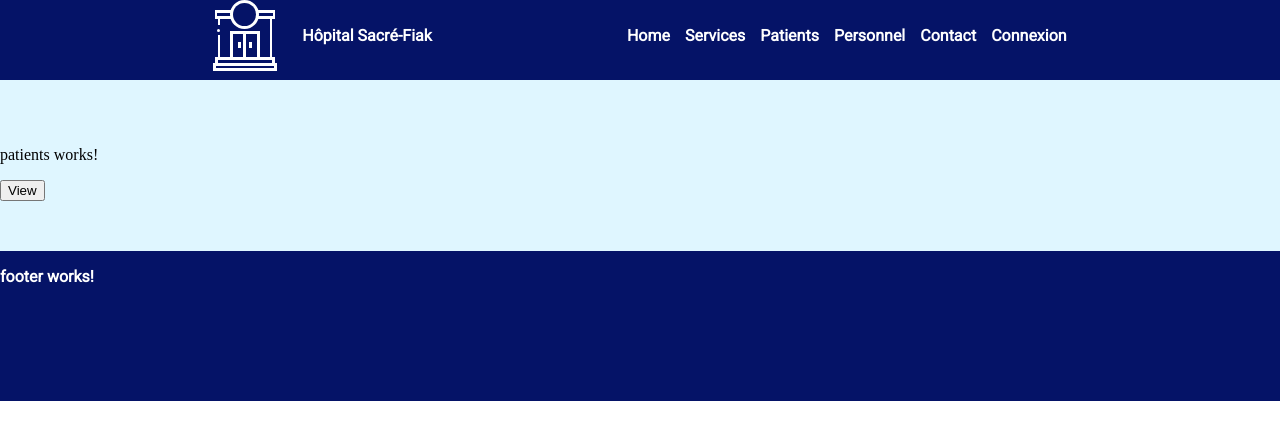
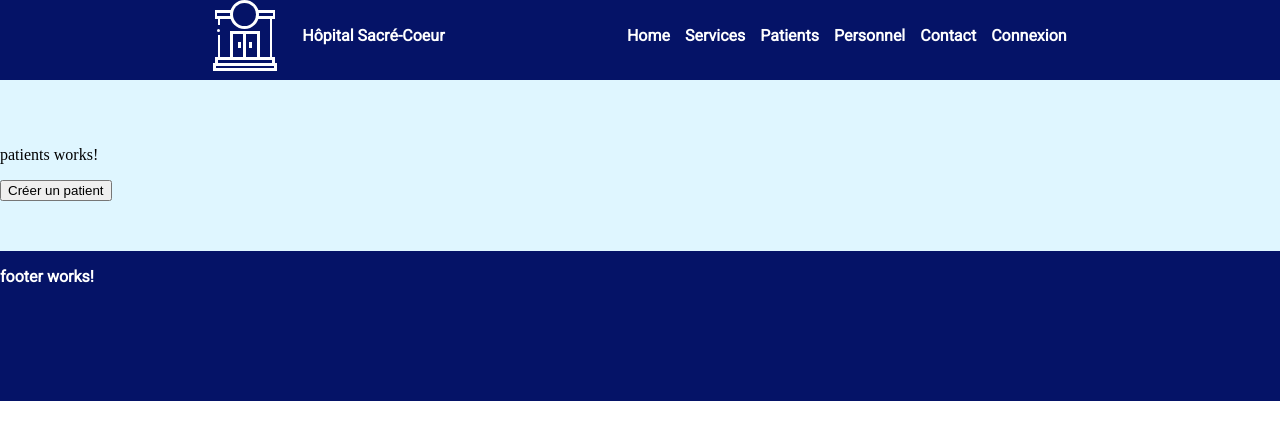
Before and after one commit to marvinlaisney04/HopitalFront, an Angular app: page /patients in a window 1280 px wide. Shown: the top 440 px of the page. Built offline with nearby package versions, Linux system fonts and the light colour scheme.

Commit message:
fix wrong button link

```diff
--- a/src/app/navbar/navbar.component.html
+++ b/src/app/navbar/navbar.component.html
@@ -1,7 +1,7 @@
 <div class="container">
     <div class="menu">
         <a class="navbar-brand logo" routerLink="/"><img src="../../assets/images/logo.svg" alt="logo" /> <span>Hôpital
-                Sacré-Fiak</span></a>
+                Sacré-Coeur</span></a>
         <ul>
             <li><a class="nav-link" routerLink="/">Home</a></li>
             <li><a class="nav-link" routerLink="/services">Services</a></li>
--- a/src/app/patients/patients.component.html
+++ b/src/app/patients/patients.component.html
@@ -1,2 +1,2 @@
 <p>patients works!</p>
-<button (click)="ajouterPatient">View</button>
+<button (click)="ajouterPatient();">Créer un patient</button>
--- a/src/app/patients/patients.component.ts
+++ b/src/app/patients/patients.component.ts
@@ -14,6 +14,7 @@ export class PatientsComponent implements OnInit {
   }
 
   ajouterPatient() {
-    this.router.navigate(['/patients/new']);
+    this.router.navigate(['/creer-patient']);
+    console.log("coucou");
   }
 }
```
Also changed, not shown: 1 other file (tests, documents, lock files or other folders).
